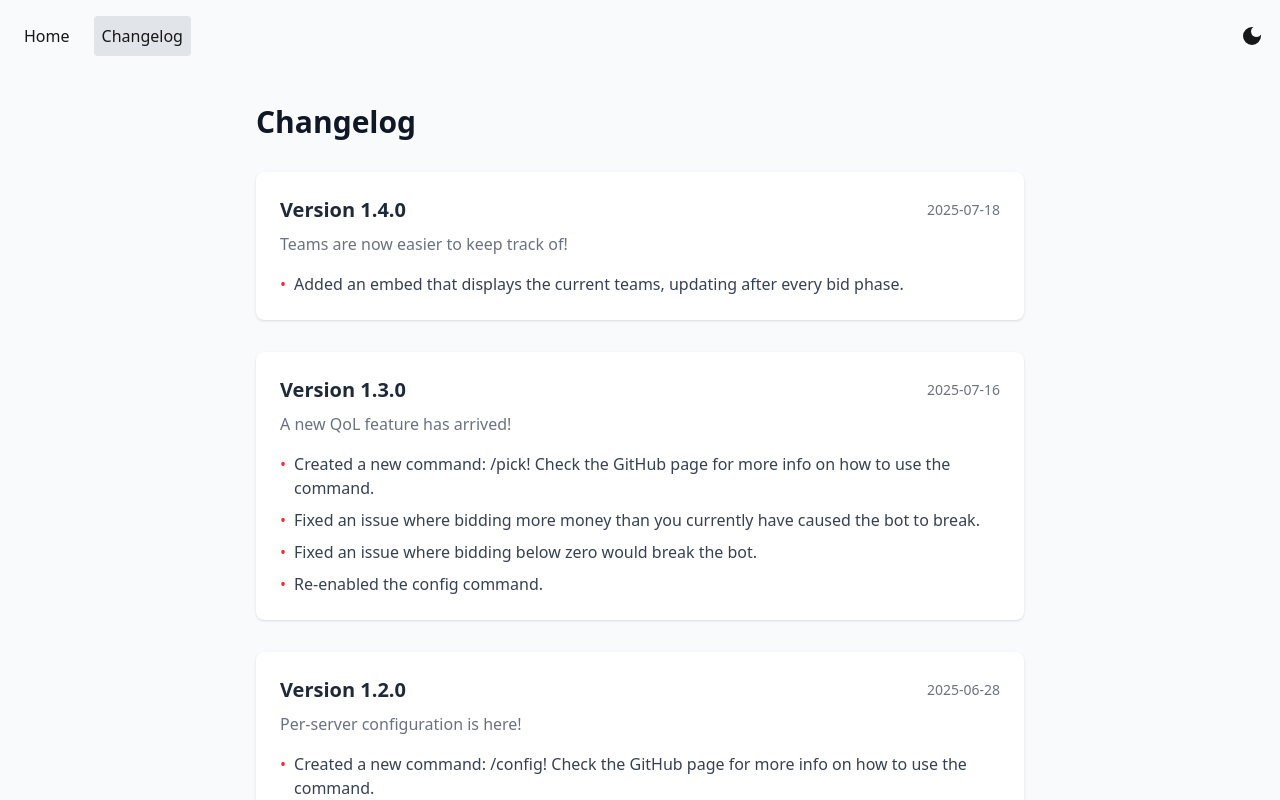
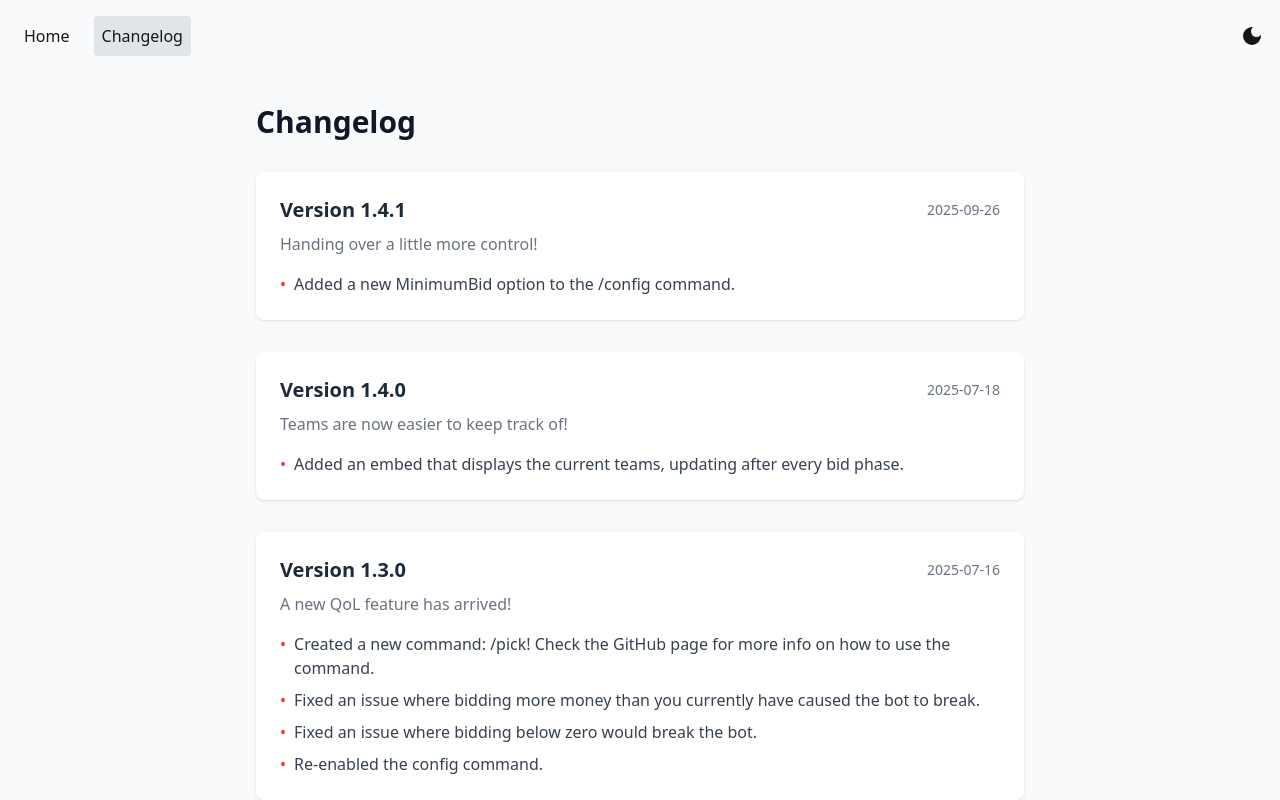
Before and after one commit to mehkij/poke-auction, a React (Vite) app in the folder frontend/: page /changelog in a window 1280 px wide. Shown: the top 800 px of the page. Built offline with nearby package versions, Linux system fonts and the light colour scheme.

Commit message:
chore: update changelog

```diff
--- a/frontend/src/changelog.ts
+++ b/frontend/src/changelog.ts
@@ -6,6 +6,12 @@ type ChangelogEntry = {
 };
 
 export const changelog: ChangelogEntry[] = [
+  {
+    version: "1.4.1",
+    date: "2025-09-26",
+    description: "Handing over a little more control!",
+    changes: ["Added a new MinimumBid option to the /config command."],
+  },
   {
     version: "1.4.0",
     date: "2025-07-18",
```
